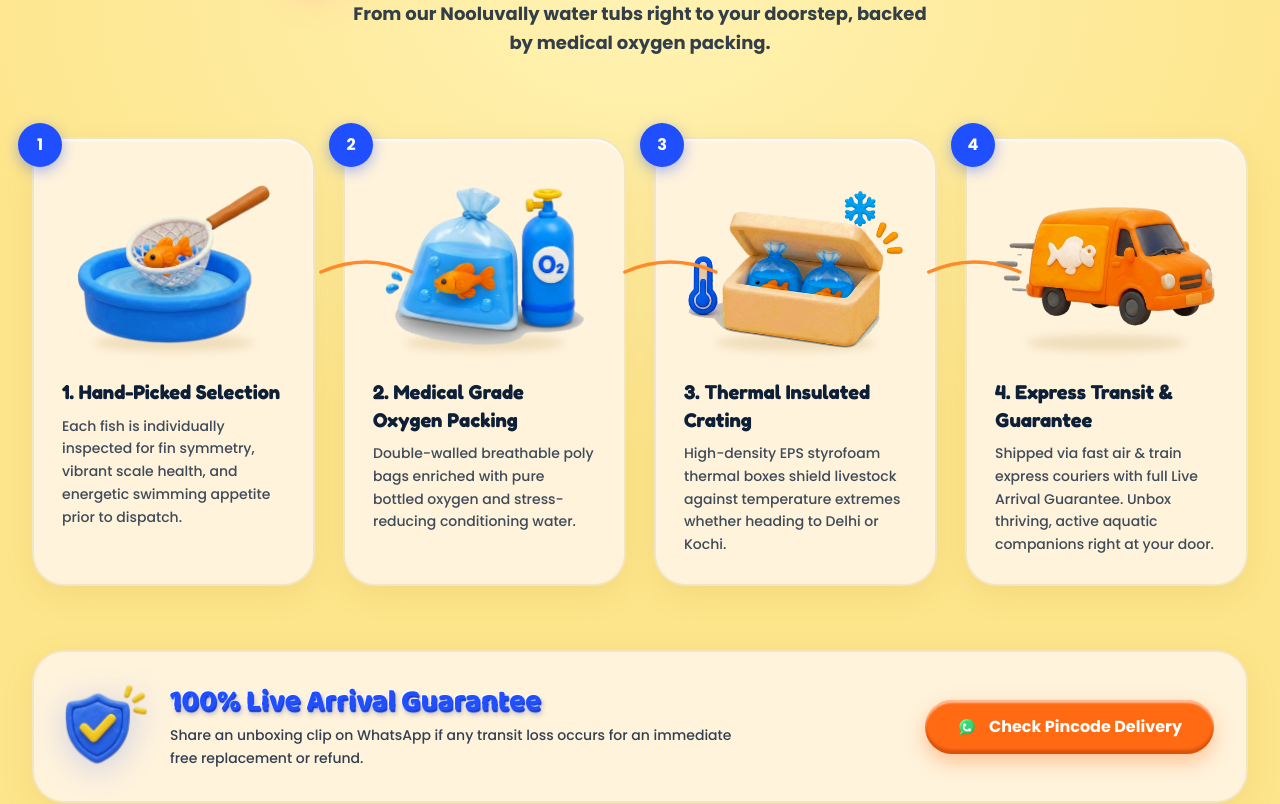
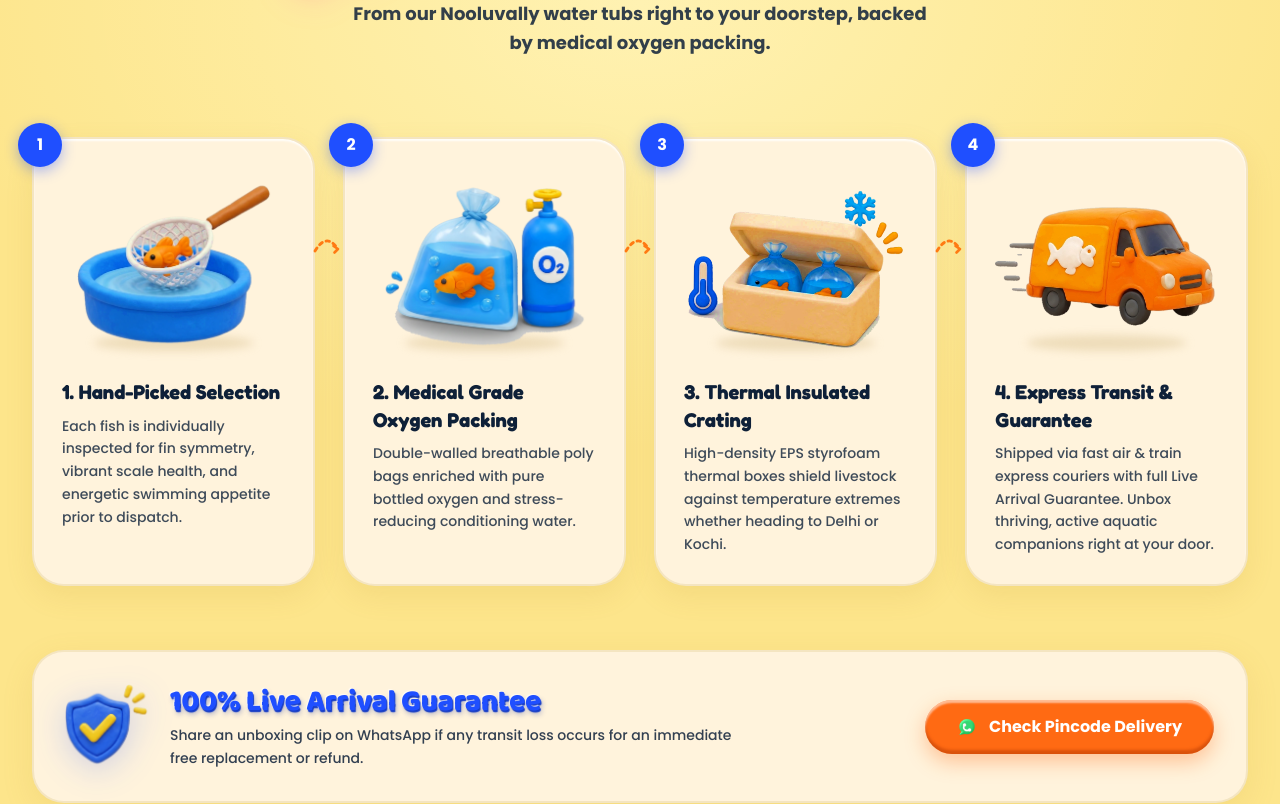
Before and after one commit to hashirkonnola2006-design/midhula-family-hut, a Next.js app: page / in a window 1280 px wide. Shown: the part 3100-3904 px from the top of the page. Built offline with nearby package versions, Linux system fonts and the light colour scheme.

Commit message:
Redesign shipping step connectors with responsive arched dashed clay arrows

```diff
--- a/components/sections/ShippingSection.tsx
+++ b/components/sections/ShippingSection.tsx
@@ -107,56 +107,9 @@ export function ShippingSection({ lang }: ShippingSectionProps) {
         </div>
 
         {/* ================================================================== */}
-        {/* 4 Cards in a Row with Curved Orange Dashed SVG Connectors           */}
+        {/* 4 Cards in a Row with Clean Arched Dashed Connectors               */}
         {/* ================================================================== */}
         <div className="relative">
-          {/* Desktop Curved Orange Dashed SVG Connectors (Between Cards at Illustration Level) */}
-          <div className="hidden xl:block absolute top-[115px] inset-x-0 h-10 pointer-events-none z-10">
-            <svg
-              className="w-full h-full overflow-visible"
-              viewBox="0 0 1200 40"
-              fill="none"
-              preserveAspectRatio="none"
-            >
-              {/* Connector 1 -> 2 */}
-              <motion.path
-                d="M 285 20 Q 330 0 375 20"
-                stroke="#FF8A2A"
-                strokeWidth="3.5"
-                strokeLinecap="round"
-                strokeDasharray="6 7"
-                initial={shouldAnimate ? { pathLength: 0 } : undefined}
-                whileInView={shouldAnimate ? { pathLength: 1 } : undefined}
-                viewport={{ once: true }}
-                transition={{ duration: 0.9, delay: 0.3 }}
-              />
-              {/* Connector 2 -> 3 */}
-              <motion.path
-                d="M 585 20 Q 630 0 675 20"
-                stroke="#FF8A2A"
-                strokeWidth="3.5"
-                strokeLinecap="round"
-                strokeDasharray="6 7"
-                initial={shouldAnimate ? { pathLength: 0 } : undefined}
-                whileInView={shouldAnimate ? { pathLength: 1 } : undefined}
-                viewport={{ once: true }}
-                transition={{ duration: 0.9, delay: 0.5 }}
-              />
-              {/* Connector 3 -> 4 */}
-              <motion.path
-                d="M 885 20 Q 930 0 975 20"
-                stroke="#FF8A2A"
-                strokeWidth="3.5"
-                strokeLinecap="round"
-                strokeDasharray="6 7"
-                initial={shouldAnimate ? { pathLength: 0 } : undefined}
-                whileInView={shouldAnimate ? { pathLength: 1 } : undefined}
-                viewport={{ once: true }}
-                transition={{ duration: 0.9, delay: 0.7 }}
-              />
-            </svg>
-          </div>
-
           {/* Cards Grid: 4 columns >= 1200px, 2 columns 700-1199px, 1 column < 700px */}
           <div className="grid grid-cols-1 md:grid-cols-2 xl:grid-cols-4 gap-6 lg:gap-7 items-stretch">
             {SHIPPING_STEPS.map((step, idx) => (
@@ -368,9 +321,42 @@ function ShippingCard({
         </p>
       </div>
 
+      {/* Playful Arched Dashed Step Connector (Desktop & Tablet Horizontal Gaps) */}
+      {index < 3 && (
+        <div
+          className={`absolute left-full top-[108px] w-6 lg:w-7 h-6 -translate-y-1/2 items-center justify-center pointer-events-none z-20 ${
+            index === 0 || index === 2 ? "hidden md:flex" : "hidden xl:flex"
+          }`}
+          aria-hidden="true"
+        >
+          <svg
+            className="w-full h-auto overflow-visible"
+            viewBox="0 0 28 16"
+            fill="none"
+          >
+            {/* Smooth Arched Dashed Trajectory bridging the gap */}
+            <path
+              d="M 2 12 Q 13.5 -7 25 10"
+              stroke="#FF7A13"
+              strokeWidth="2.8"
+              strokeLinecap="round"
+              strokeDasharray="3.6 4"
+            />
+            {/* Soft Rounded Clay Directional Chevron */}
+            <path
+              d="M 20.5 7 L 25 10 L 21.5 13.5"
+              stroke="#FF7A13"
+              strokeWidth="2.6"
+              strokeLinecap="round"
+              strokeLinejoin="round"
+            />
+          </svg>
+        </div>
+      )}
+
       {/* Mobile-only Vertical Connector to Next Card */}
       {index < 3 && (
-        <div className="xl:hidden flex justify-center -mb-9 mt-4 z-10 pointer-events-none">
+        <div className="md:hidden flex justify-center -mb-9 mt-4 z-10 pointer-events-none">
           <svg width="24" height="28" viewBox="0 0 24 28" fill="none">
             <line
               x1="12"
```
